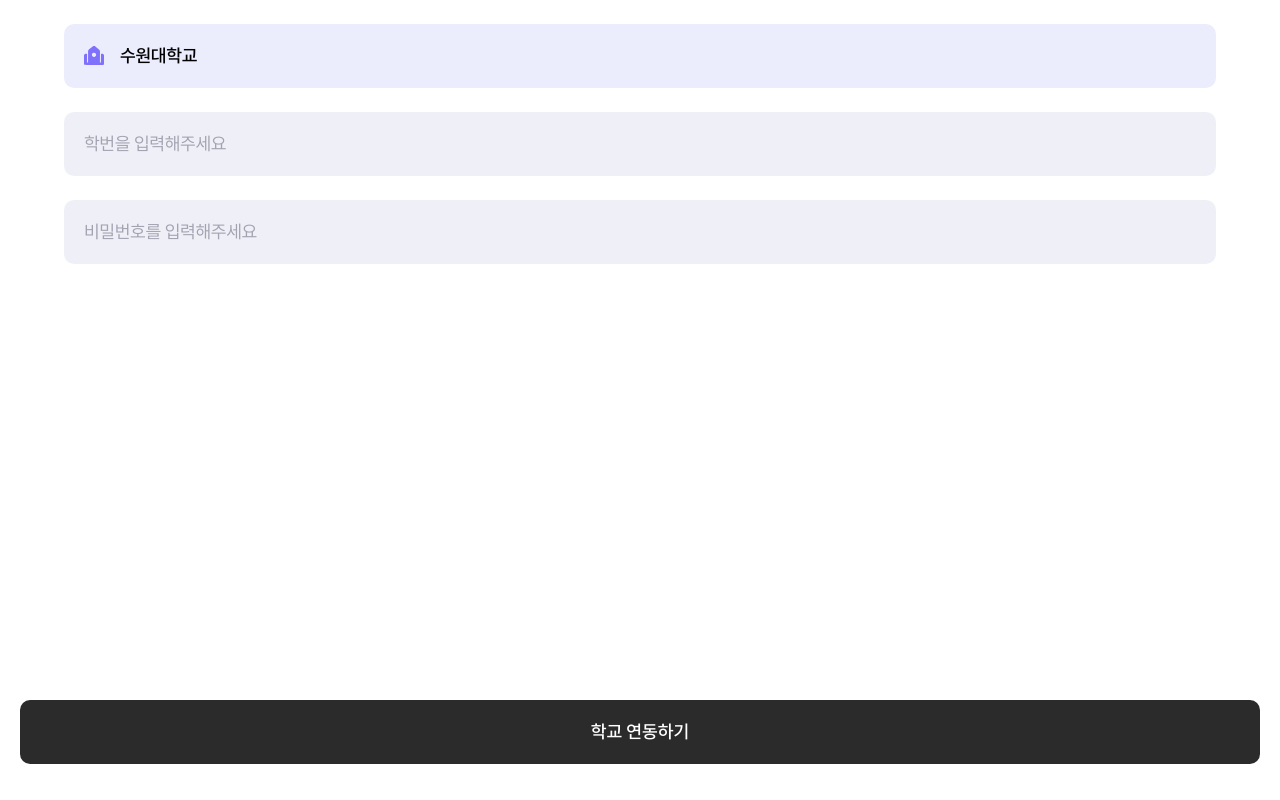
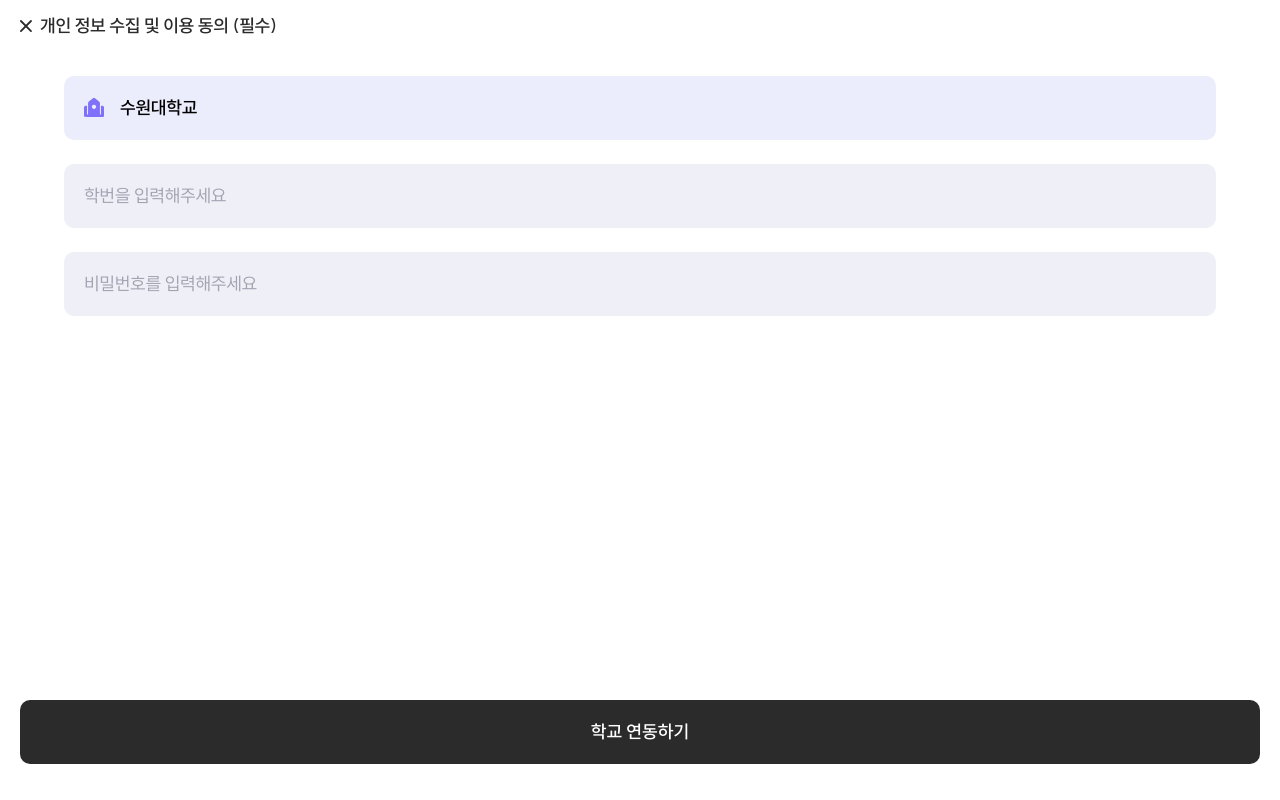
Before and after one commit to gyumong/chukchuk-haksa, a Next.js app: page /test/ui in a window 1280 px wide. Built offline with nearby package versions, Linux system fonts and the light colour scheme; no server answers.

Commit message:
feat: top navigation component 추가

```diff
--- a/app/test/ui/page.tsx
+++ b/app/test/ui/page.tsx
@@ -5,6 +5,7 @@
 import { SchoolCard } from '@/app/(funnel)/components';
 import { FixedButton, TextField } from '@/components/ui';
 import styles from './page.module.scss';
+import { TopNavigation } from '@/components/ui/TopNavigation';
 
 export default function UITEST() {
   const [username, setUsername] = useState<string>('');
@@ -27,7 +28,12 @@
     } catch (err: any) {}
   };
 
-  return (
+  return (<>
+<TopNavigation.Preset
+  title="개인 정보 수집 및 이용 동의 (필수)"
+  type="close"
+  onNavigationClick={() => router.back()}
+/>
     <div className={styles.container}>
       <div className={styles.content}>
         <SchoolCard schoolName="수원대학교" />
@@ -37,10 +43,11 @@
           placeholder="비밀번호를 입력해주세요"
           value={password}
           onChange={e => setPassword(e.target.value)}
-        />
+          />
       </div>
 
       <FixedButton onClick={handleLogin}>학교 연동하기</FixedButton>
     </div>
+          </>
   );
 }
--- /dev/null
+++ b/components/ui/TopNavigation/TopNavigation.module.scss
@@ -0,0 +1,61 @@
+@use '/styles/typography.scss' as typography;
+@use '/styles/color.scss' as color;
+
+.container {
+    display: flex;
+    align-items: center;
+    width: 100%;
+    height: 52px;
+    padding: 12px 20px; // 기본 패딩 (leftArea가 없을 때)
+
+    // leftArea가 있을 때는 왼쪽 패딩을 0으로
+    &:has(.leftArea) {
+      padding-left: 0;
+    }
+  }
+
+  .leftArea {
+    display: flex;
+    align-items: center;
+    min-width: 24px;
+    padding-left: 14px;
+    // type이 있을 때 (back, close) container와의 간격 조정
+    & + .titleArea {
+      margin-left: 2px;  // 아이콘이 있을 때 왼쪽 간격 2px
+    }
+  }
+
+  .titleArea {
+    flex: 1;
+    display: flex; // 추가
+    align-items: center; // 추가
+    height: 28px;
+
+    text-align: left;  // 왼쪽 정렬로 변경
+  }
+
+  .title {
+
+    color: color.$black-100;
+    @include typography.body-lg;
+    @include typography.font-weight-bold;
+    white-space: nowrap;
+    overflow: hidden;
+    text-overflow: ellipsis;
+
+  }
+
+  .rightArea {
+    display: flex;
+    align-items: center;
+    min-width: 24px;
+    justify-content: flex-end;
+  }
+
+  .iconButton {
+    display: flex;
+    align-items: center;
+    justify-content: center;
+    cursor: pointer;
+
+  }
--- /dev/null
+++ b/components/ui/TopNavigation/TopNavigation.tsx
@@ -0,0 +1,95 @@
+import { ReactNode } from 'react';
+import { Icon, IconType } from '@/components/ui/Icon';
+import styles from './TopNavigation.module.scss';
+
+// Base Types
+interface TopNavigationRootProps {
+  children: ReactNode;
+  className?: string;
+}
+
+interface TopNavigationLeftProps {
+  children?: ReactNode;
+}
+
+interface TopNavigationTitleProps {
+  children: ReactNode;
+}
+
+interface TopNavigationRightProps {
+  children?: ReactNode;
+}
+
+// Compound Components
+function TopNavigationRoot({ children, className }: TopNavigationRootProps) {
+  return (
+    <div className={`${styles.container} ${className || ''}`}>
+      {children}
+    </div>
+  );
+}
+
+function Left({ children }: TopNavigationLeftProps) {
+  return children ? <div className={styles.leftArea}>{children}</div> : null;
+}
+
+function Title({ children }: TopNavigationTitleProps) {
+  return <div className={styles.titleArea}>{children}</div>;
+}
+
+function Right({ children }: TopNavigationRightProps) {
+  return children ? <div className={styles.rightArea}>{children}</div> : null;
+}
+
+// Preset Types
+type NavigationType = 'back' | 'close' | 'none';
+
+interface PresetTopNavigationProps {
+  title: string;
+  type?: NavigationType;
+  onNavigationClick?: () => void;
+  rightIcon?: IconType;
+  onRightIconClick?: () => void;
+  className?: string;
+}
+
+// Preset Component
+export function PresetTopNavigation({
+  title,
+  type = 'none',
+  onNavigationClick,
+  rightIcon,
+  onRightIconClick,
+  className,
+}: PresetTopNavigationProps) {
+  return (
+    <TopNavigationRoot className={className}>
+      <Left>
+        {type !== 'none' && (
+          <button onClick={onNavigationClick} className={styles.iconButton}>
+            <Icon name={type === 'back' ? 'arrow-left' : 'close'} size={24} />
+          </button>
+        )}
+      </Left>
+      <Title>
+        <span className={styles.title}>{title}</span>
+      </Title>
+      <Right>
+        {rightIcon && (
+          <button onClick={onRightIconClick} className={styles.iconButton}>
+            <Icon name={rightIcon} size={24} />
+          </button>
+        )}
+      </Right>
+    </TopNavigationRoot>
+  );
+}
+
+// Export Compound Components
+export const TopNavigation = {
+  Root: TopNavigationRoot,
+  Left,
+  Title,
+  Right,
+  Preset: PresetTopNavigation,
+};
--- /dev/null
+++ b/components/ui/TopNavigation/index.ts
@@ -0,0 +1 @@
+export { TopNavigation } from './TopNavigation';
```
